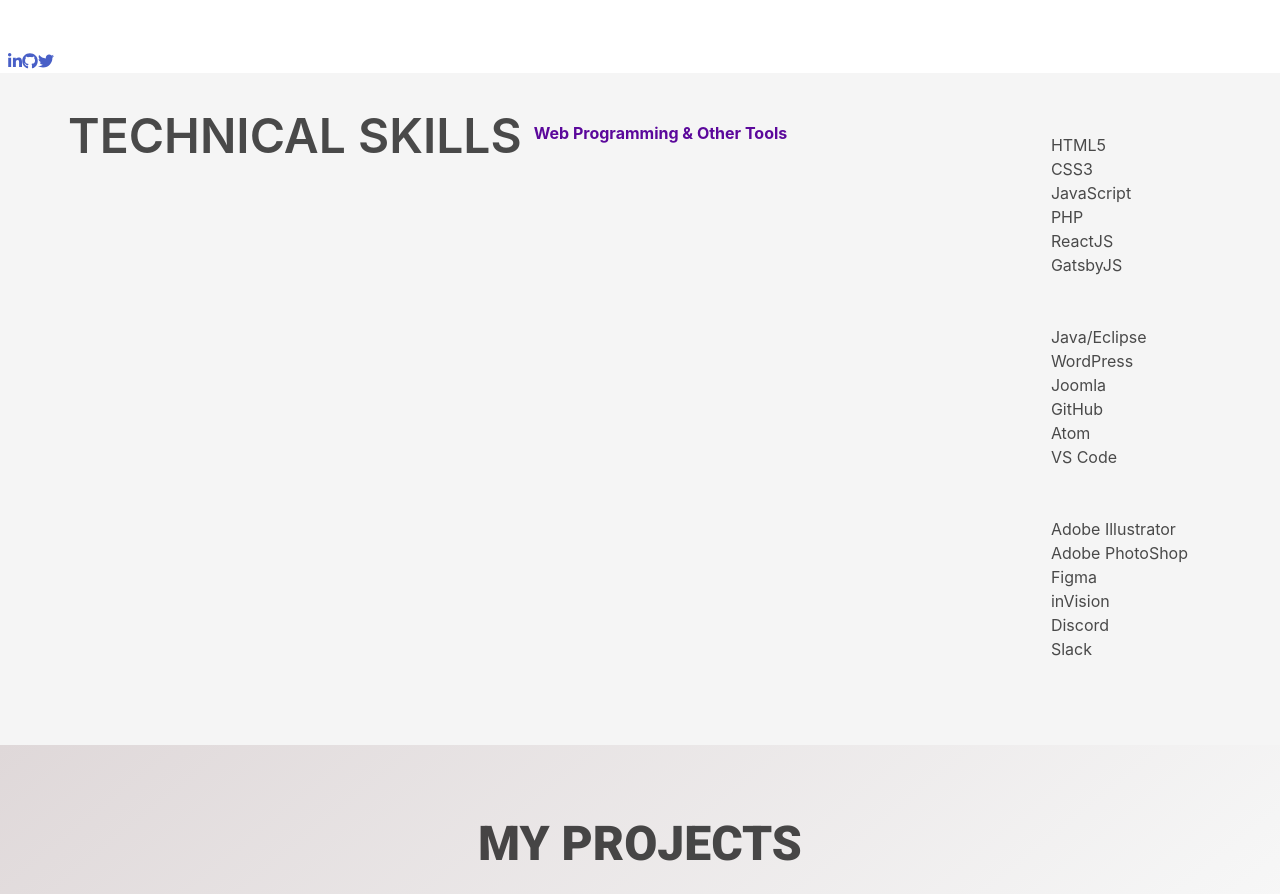
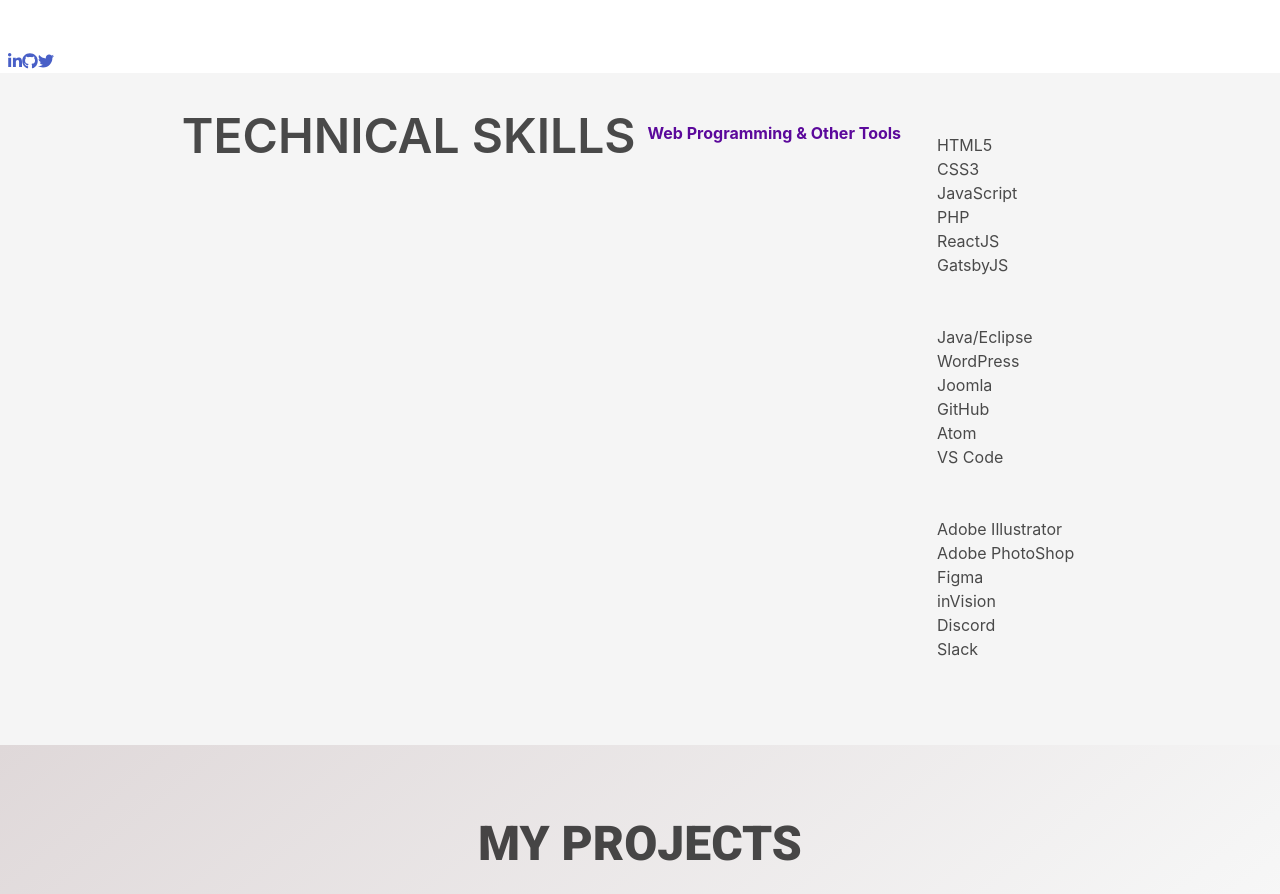
Before and after one commit to tyebanks/react-portfolio, a React (Create React App) app: page / in a window 1280 px wide. Shown: the part 540-1434 px from the top of the page. Built offline with nearby package versions, Linux system fonts and the light colour scheme.

Commit message:
removed fluid container

```diff
--- a/src/sections/Skills.js
+++ b/src/sections/Skills.js
@@ -9,7 +9,7 @@
     return (
         // // Skills-Container   <-- old classname
         <div className="section hero is-light">
-        <div className="container is-fluid">
+        <div className="container">
         <div className= "columns is-centered-mobile has-text-left-touch">
             <div id="skills" className="has-text-centered-mobile title is-size-2-mobile is-size-1-tablet">
                 {heading}
```
